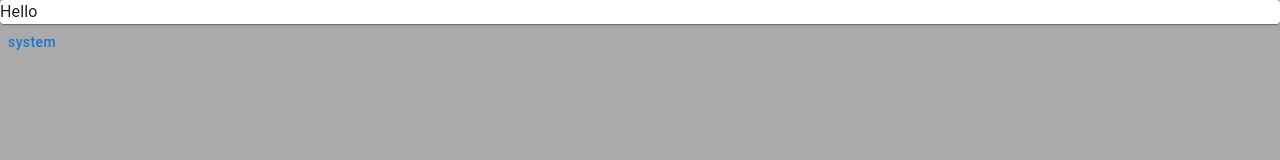
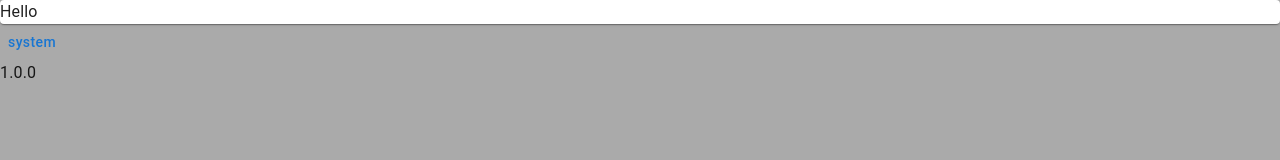
Before and after one commit to kazeusagi/vision-test-ui-v2, a Next.js app: page / in a window 1280 px wide. Shown: the top 160 px of the page. Built offline with nearby package versions, Linux system fonts and the light colour scheme; what @mui/material-nextjs would draw is missing.

Commit message:
fix: パイプラインの調整

```diff
--- a/src/app/page.tsx
+++ b/src/app/page.tsx
@@ -1,11 +1,12 @@
 import { ToggleTheme } from '@/components/Mui/ToggleTheme';
-import { Paper } from '@mui/material';
+import { Paper, Typography } from '@mui/material';
 
 export default function Home() {
 	return (
 		<>
 			<Paper>Hello</Paper>
 			<ToggleTheme />
+			<Typography>1.0.0</Typography>
 		</>
 	);
 }
```
